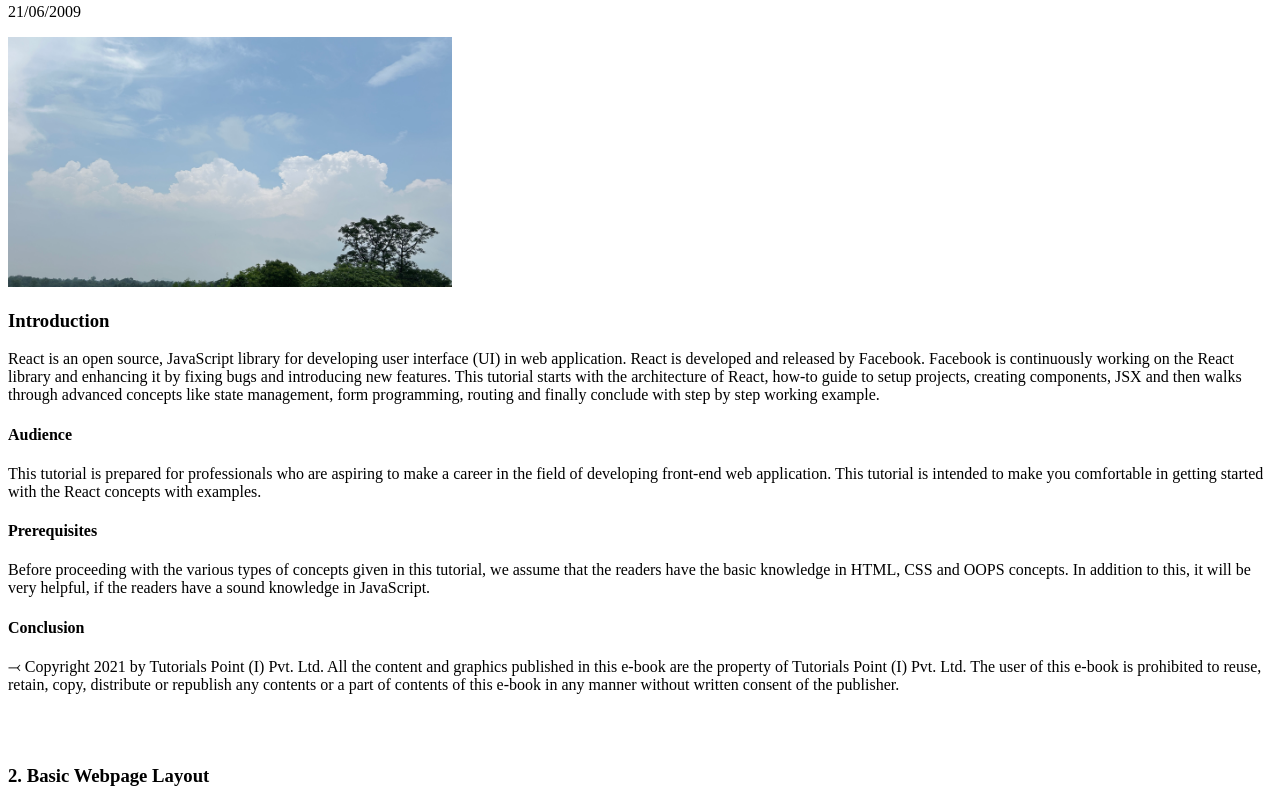
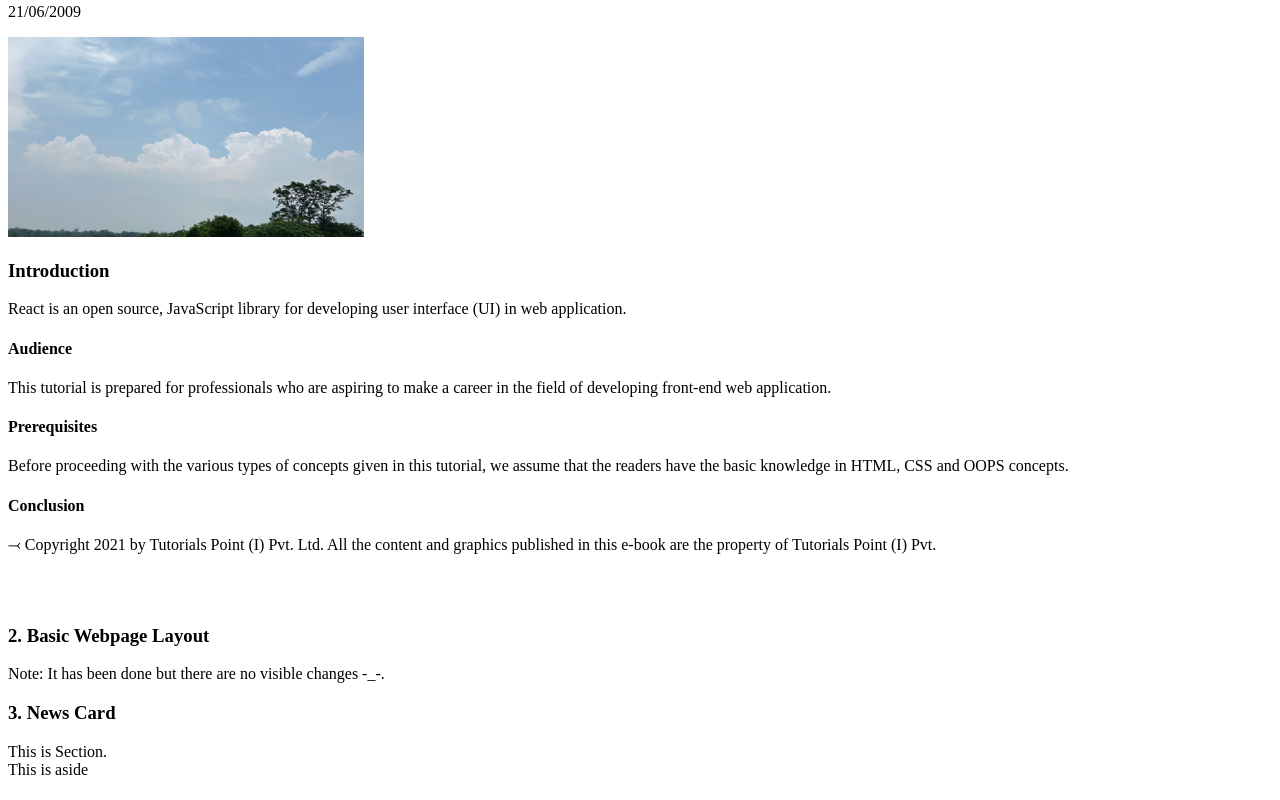
Before and after one commit to abdulsami-94/HTML-AND-CSS, a plain HTML site: page index.html in a window 1280 px wide. Shown: the part 5575-6375 px from the top of the page. Drawn offline with Linux system fonts and the light colour scheme.

Commit message:
Fixed bugs

```diff
--- a/index.html
+++ b/index.html
@@ -231,7 +231,7 @@
         <input type="email" placeholder="Enter your email"><br><br>
         <lable>Feedback:</lable>
         <textarea rows="4" cols="30"></textarea><br><br>
-        <button>Submit</button>
+        <button type="submit">Submit</button>
     </form>
 
     <h3>3. Newsletter Subscription Form</h3>
@@ -240,7 +240,7 @@
         <input type="email" placeholder="Enter your email"><br><br>
         <lable>Name:</lable>
         <input type="name" placeholder="Enter your name"><br><br>
-        <button>Submit</button>
+        <button type="submit">Submit</button>
     </form>
 
     <br><hr><br>
@@ -311,7 +311,7 @@
             <option value="BSC">BSC</option>
             <option value="BBA">BBA</option>
         </select><br><br>
-        <button>Apply Now</button>
+        <button type="submit">Apply Now</button>
 
         <h3>3. Feedback Form</h3>
         <form action="">
@@ -355,7 +355,7 @@
             <label>
                 <input type="radio" name="option" value="no"> No
             </label><br><br>
-            <button>Submit Feedback</button>
+            <button type="submit">Submit Feedback</button>
         </form>
 
         <br><hr><br>
@@ -367,30 +367,22 @@
             <h4>#blog #fyp</h4>
             <p>Author: James Clear</p>
             <p>21/06/2009</p>
-            <img src="bloghero.JPG" height="250" alt="bloghero">
+            <img src="bloghero.JPG" height="200" alt="bloghero">
             <h3>Introduction</h3>
             <p>React is an open source, JavaScript library for developing user interface (UI) in web
-                application. React is developed and released by Facebook. Facebook is continuously
-                working on the React library and enhancing it by fixing bugs and introducing new features.
-                This tutorial starts with the architecture of React, how-to guide to setup projects, creating
-                components, JSX and then walks through advanced concepts like state management, form
-                programming, routing and finally conclude with step by step working example.</p>
+                application.</p>
 
             <h4>Audience</h4>
             <p>This tutorial is prepared for professionals who are aspiring to make a career in the field of
-                developing front-end web application. This tutorial is intended to make you comfortable in
-                getting started with the React concepts with examples.</p>
+                developing front-end web application.</p>
             <h4>Prerequisites</h4>
             <p>Before proceeding with the various types of concepts given in this tutorial, we assume that
-                the readers have the basic knowledge in HTML, CSS and OOPS concepts. In addition to
-                this, it will be very helpful, if the readers have a sound knowledge in JavaScript.</p>
+                the readers have the basic knowledge in HTML, CSS and OOPS concepts.</p>
 
                 <h4>Conclusion</h4>
                 <p>&latail; Copyright 2021 by Tutorials Point (I) Pvt. Ltd.
                     All the content and graphics published in this e-book are the property of Tutorials Point (I)
-                    Pvt. Ltd. The user of this e-book is prohibited to reuse, retain, copy, distribute or republish
-                    any contents or a part of contents of this e-book in any manner without written consent
-                    of the publisher. </p>
+                    Pvt.</p>
 
         </article><br><br>
 
```
